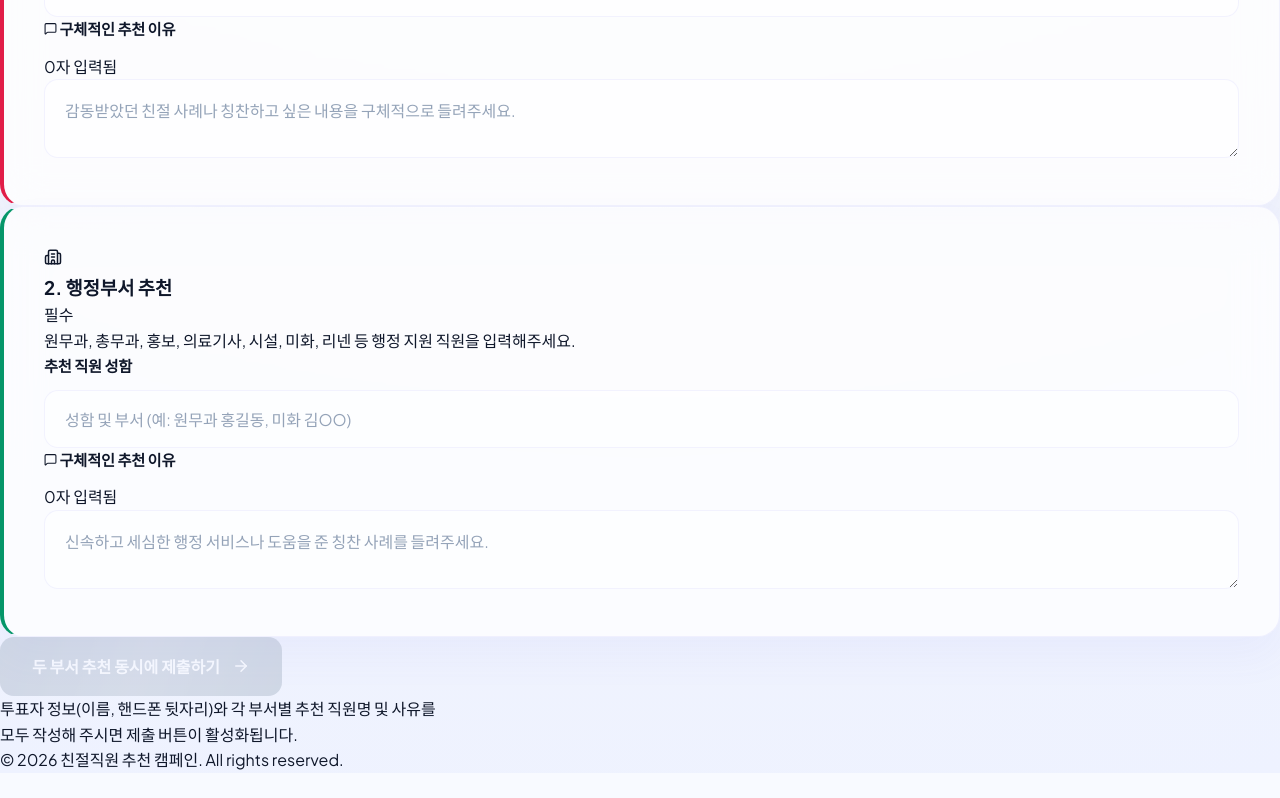
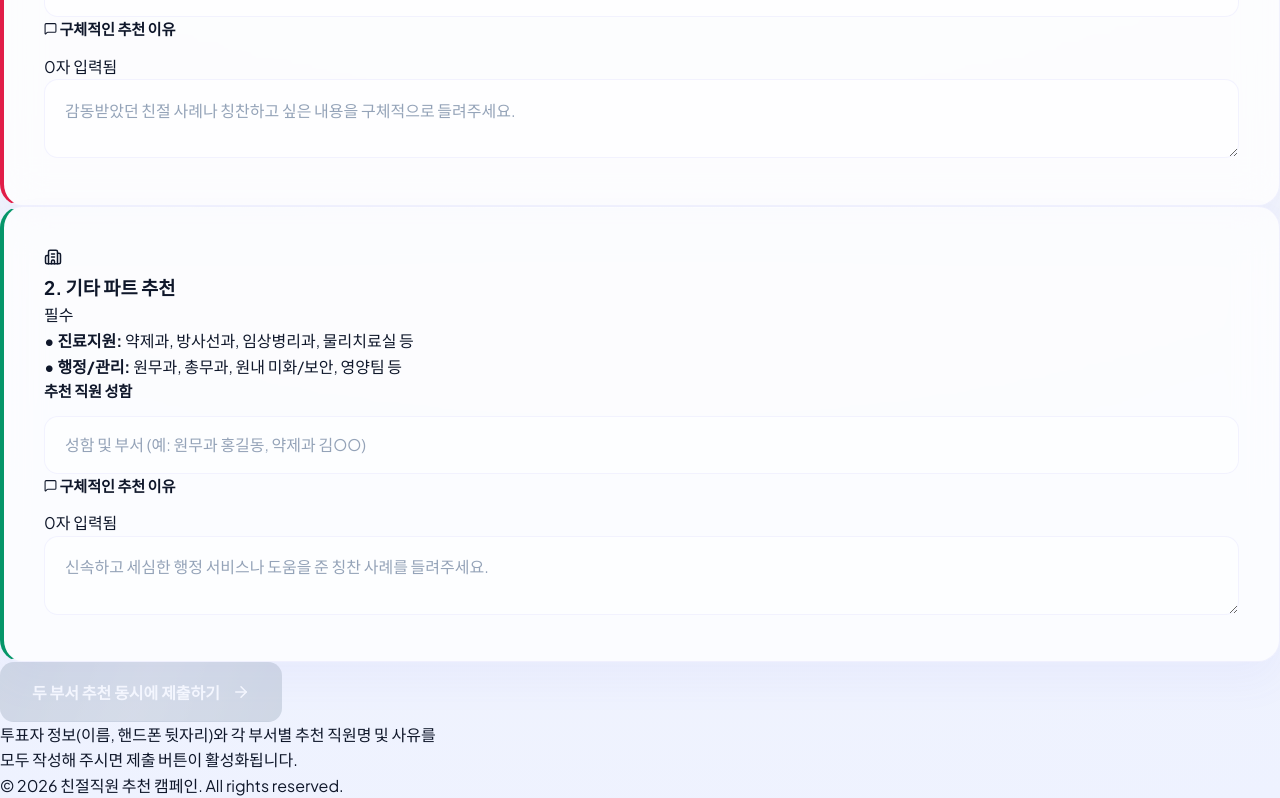
Before and after one commit to sikeair/guricentral, a React (Vite) app: page / in a window 1280 px wide. Shown: the part 982-1780 px from the top of the page. Before the commit the page ends 1755 px from the top, so only its background shows below. Built offline with nearby package versions, Linux system fonts and the light colour scheme; no server answers.

Commit message:
style: 2번 행정부서 파트를 '기타 파트'로 명칭 변경 및 진료지원/행정관리 세부 카테고리 상세화

```diff
--- a/src/components/AdminDashboard.tsx
+++ b/src/components/AdminDashboard.tsx
@@ -187,7 +187,7 @@ export const AdminDashboard: React.FC<AdminDashboardProps> = ({ onBackToSurvey }
       list.push({
         id: `${r.id}-admin`,
         timestamp: r.timestamp,
-        department: '행정부서' as const,
+        department: '기타 파트' as const,
         employee_name: r.answers.admin.employee_name,
         nomination_reason: r.answers.admin.nomination_reason,
         voter_name: r.voter_name || '',
@@ -215,7 +215,7 @@ export const AdminDashboard: React.FC<AdminDashboardProps> = ({ onBackToSurvey }
       if (r.answers.admin) {
         const emp = `"${r.answers.admin.employee_name.replace(/"/g, '""')}"`;
         const reason = `"${r.answers.admin.nomination_reason.replace(/\n/g, ' ').replace(/"/g, '""')}"`;
-        csvContent += `${r.id},${date},${voterName},${voterPhone},행정부서,${emp},${reason}\n`;
+        csvContent += `${r.id},${date},${voterName},${voterPhone},기타 파트,${emp},${reason}\n`;
       }
     });
 
@@ -319,7 +319,7 @@ export const AdminDashboard: React.FC<AdminDashboardProps> = ({ onBackToSurvey }
 
             <div className="glass-card p-6 flex items-center justify-between border-emerald-500/10" style={{ backgroundColor: 'rgba(255,255,255,0.85)' }}>
               <div>
-                <span className="text-[10px] font-extrabold text-slate-500 uppercase tracking-widest">🏢 행정부서 추천</span>
+                <span className="text-[10px] font-extrabold text-slate-500 uppercase tracking-widest">🏢 기타 파트 추천</span>
                 <div className="text-3xl font-extrabold mt-1 text-emerald-600" style={{ color: 'var(--accent-emerald)' }}>
                   {adminCount} <span className="text-sm font-medium text-slate-500 font-normal">표 집계</span>
                 </div>
@@ -392,13 +392,13 @@ export const AdminDashboard: React.FC<AdminDashboardProps> = ({ onBackToSurvey }
                   <Building2 size={18} />
                 </div>
                 <div>
-                  <h3 className="text-base font-bold text-slate-800">행정부서 추천 순위</h3>
-                  <p className="text-[10px] text-slate-400">행정 파트 누적 득표 현황</p>
+                  <h3 className="text-base font-bold text-slate-800">기타 파트 추천 순위</h3>
+                  <p className="text-[10px] text-slate-400">기타 파트 누적 득표 현황</p>
                 </div>
               </div>
 
               {adminLeaderboard.length === 0 ? (
-                <p className="text-center text-slate-500 py-10 text-xs">등록된 행정부서 후보가 없습니다.</p>
+                <p className="text-center text-slate-500 py-10 text-xs">등록된 기타 파트 후보가 없습니다.</p>
               ) : (
                 <div className="space-y-4">
                   {adminLeaderboard.map((emp, index) => {
@@ -472,7 +472,7 @@ export const AdminDashboard: React.FC<AdminDashboardProps> = ({ onBackToSurvey }
                     activeTab === 'admin' ? 'bg-white text-emerald-600 shadow-sm' : 'text-slate-500'
                   }`}
                 >
-                  행정부서
+                  기타 파트
                 </button>
               </div>
             </div>
@@ -483,7 +483,7 @@ export const AdminDashboard: React.FC<AdminDashboardProps> = ({ onBackToSurvey }
                 .filter((c) => {
                   if (activeTab === 'all') return true;
                   if (activeTab === 'nursing') return c.department === '간호부';
-                  return c.department === '행정부서';
+                  return c.department === '기타 파트';
                 })
                 .map((comment) => {
                   const isNursing = comment.department === '간호부';
--- a/src/components/SurveyForm.tsx
+++ b/src/components/SurveyForm.tsx
@@ -136,7 +136,7 @@ export const SurveyForm: React.FC<SurveyFormProps> = ({ onComplete }) => {
                 <Building2 size={18} />
               </div>
               <div>
-                <span className="text-[10px] font-bold text-emerald-500 block mb-0.5">행정부서 부문</span>
+                <span className="text-[10px] font-bold text-emerald-500 block mb-0.5">기타 파트 부문</span>
                 <span className="font-extrabold text-sm text-slate-700 dark:text-slate-200">{submittedAdminName}</span>
               </div>
             </div>
@@ -325,10 +325,13 @@ export const SurveyForm: React.FC<SurveyFormProps> = ({ onComplete }) => {
             </div>
             <div className="flex-1">
               <div className="flex items-center gap-2">
-                <h3 className="text-base font-extrabold text-slate-800 dark:text-slate-200">2. 행정부서 추천</h3>
+                <h3 className="text-base font-extrabold text-slate-800 dark:text-slate-200">2. 기타 파트 추천</h3>
                 <span className="px-2 py-0.5 rounded-full text-[10px] font-extrabold bg-emerald-500/10 text-emerald-500">필수</span>
               </div>
-              <p className="text-xs text-slate-400">원무과, 총무과, 홍보, 의료기사, 시설, 미화, 리넨 등 행정 지원 직원을 입력해주세요.</p>
+              <div className="text-xs text-slate-500 dark:text-slate-400 mt-2 space-y-1">
+                <p><strong>• 진료지원:</strong> 약제과, 방사선과, 임상병리과, 물리치료실 등</p>
+                <p><strong>• 행정/관리:</strong> 원무과, 총무과, 원내 미화/보안, 영양팀 등</p>
+              </div>
             </div>
           </div>
 
@@ -340,7 +343,7 @@ export const SurveyForm: React.FC<SurveyFormProps> = ({ onComplete }) => {
               <input
                 type="text"
                 className="form-input text-sm"
-                placeholder="성함 및 부서 (예: 원무과 홍길동, 미화 김OO)"
+                placeholder="성함 및 부서 (예: 원무과 홍길동, 약제과 김OO)"
                 value={adminName}
                 onChange={(e) => setAdminName(e.target.value)}
                 required
```
